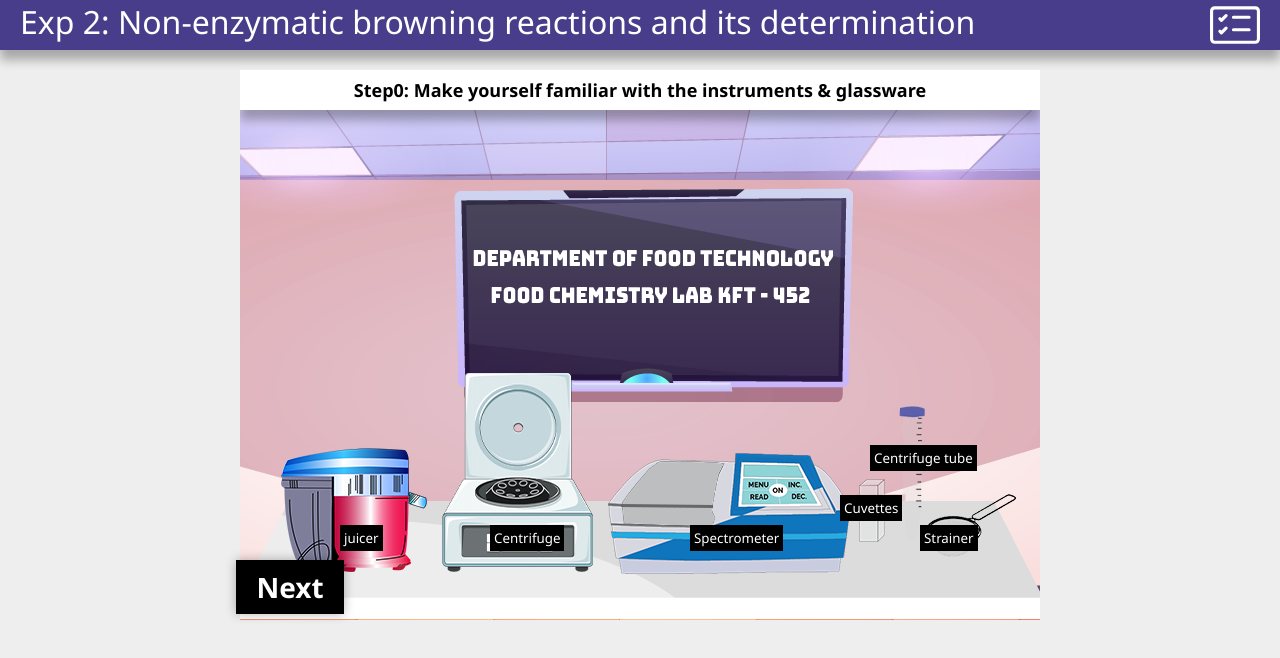
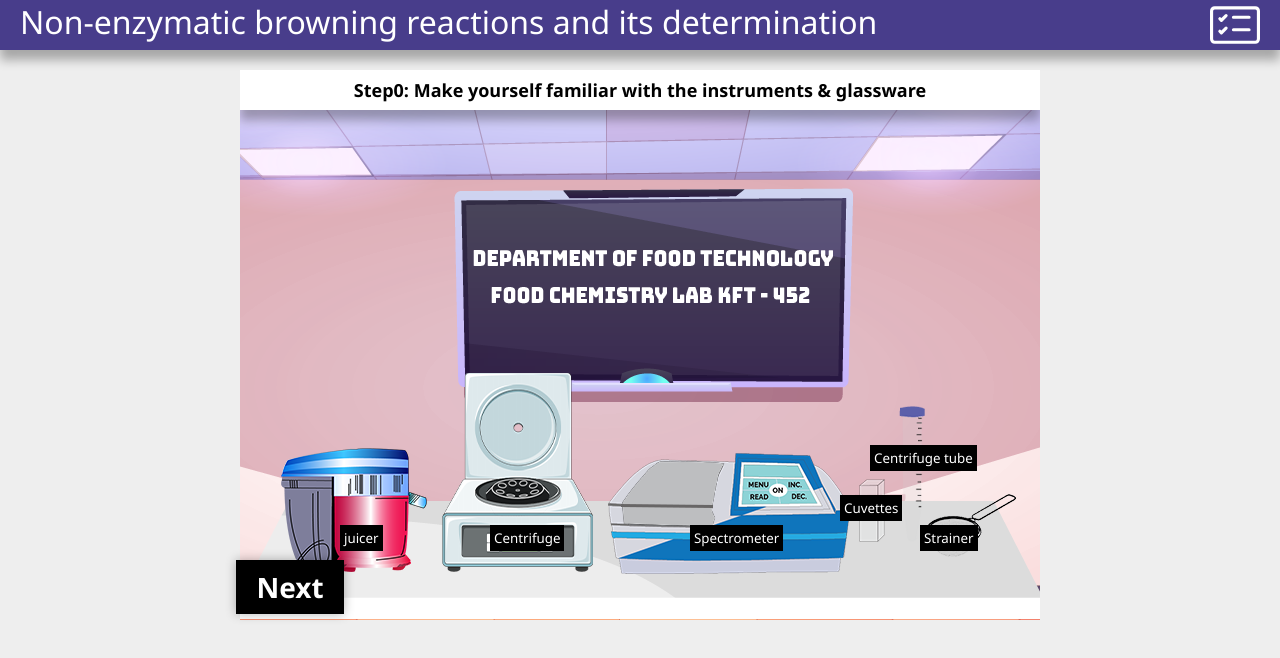
Before and after one commit to virtual-labs/exp-non-enzymatic-browning-iitk, a plain HTML site: page experiment/simulation/index.html in a window 1280 px wide. Drawn offline with Linux system fonts and the light colour scheme; no server answers.

Commit message:
Update index.html

```diff
--- a/experiment/simulation/index.html
+++ b/experiment/simulation/index.html
@@ -148,7 +148,7 @@
 
 <body style="background: #eee">
     <header>
-        <h1>Exp 2: Non-enzymatic browning reactions and its determination</h1>
+        <h1>Non-enzymatic browning reactions and its determination</h1>
         <button class="clear" onclick="toggleSidebar()">
             <img src="assets/checklist.svg" width="50" alt="checklist"/>
         </button>
```
